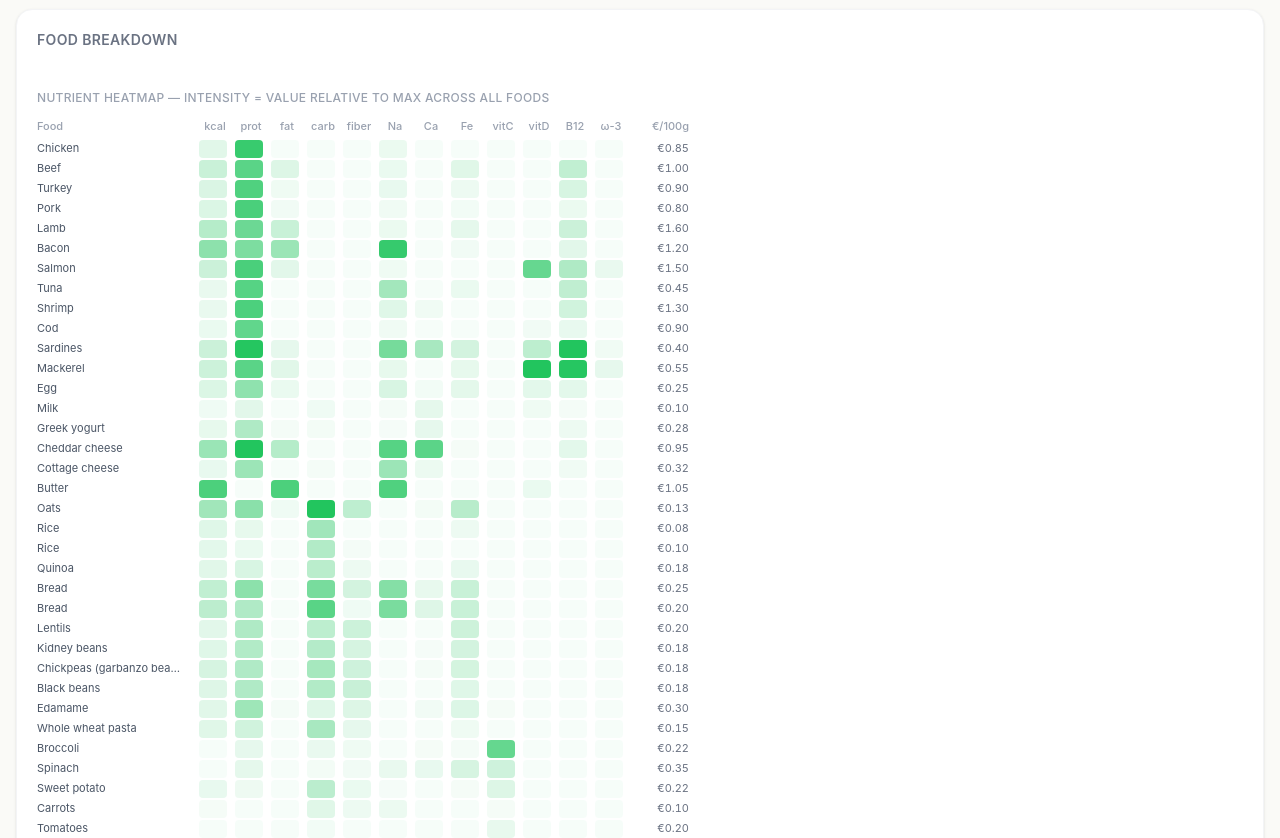
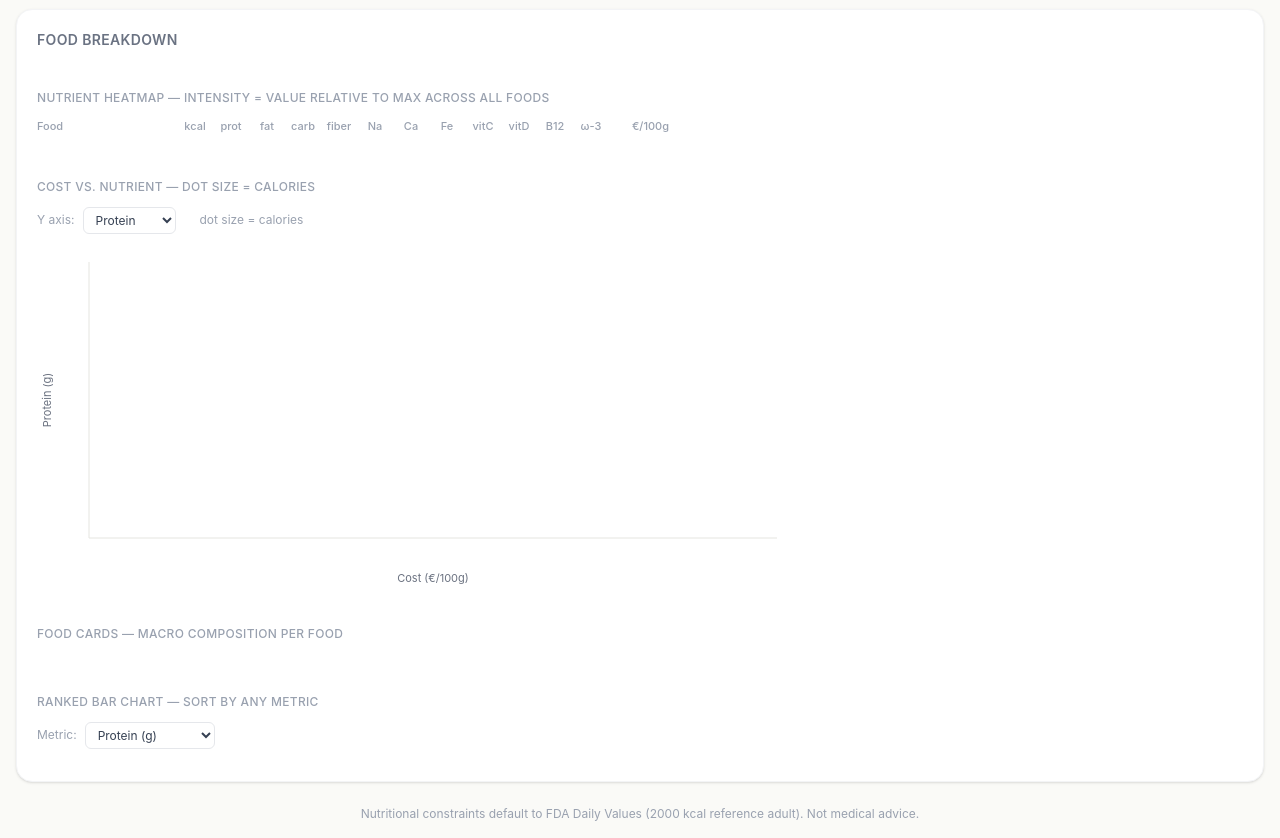
Before and after one commit to yvarhulshof/nutritional-optimizer, a Next.js app: page / in a window 1280 px wide. Shown: the part 960-1798 px from the top of the page. Built offline with nearby package versions, Linux system fonts and the light colour scheme.

Commit message:
Show only optimized foods in breakdown panel

```diff
--- a/src/components/AppShell.tsx
+++ b/src/components/AppShell.tsx
@@ -23,6 +23,9 @@ export function AppShell() {
   );
 
   const { result, status, solve } = useOptimizer();
+
+  const foodsInSolution =
+    result?.status === 'optimal' ? result.quantities.map((quantity) => quantity.food) : [];
 
   const handleReset = useCallback(() => {
     setConstraints(DEFAULT_CONSTRAINTS.map((c) => ({ ...c })));
@@ -90,7 +93,7 @@ export function AppShell() {
 
         {/* Food breakdown panel — full width */}
         <div className="bg-white rounded-2xl border border-gray-100 shadow-sm overflow-hidden">
-          <FoodBreakdownPanel foods={selectedFoods} />
+          <FoodBreakdownPanel foods={foodsInSolution} />
         </div>
       </div>
 
```
